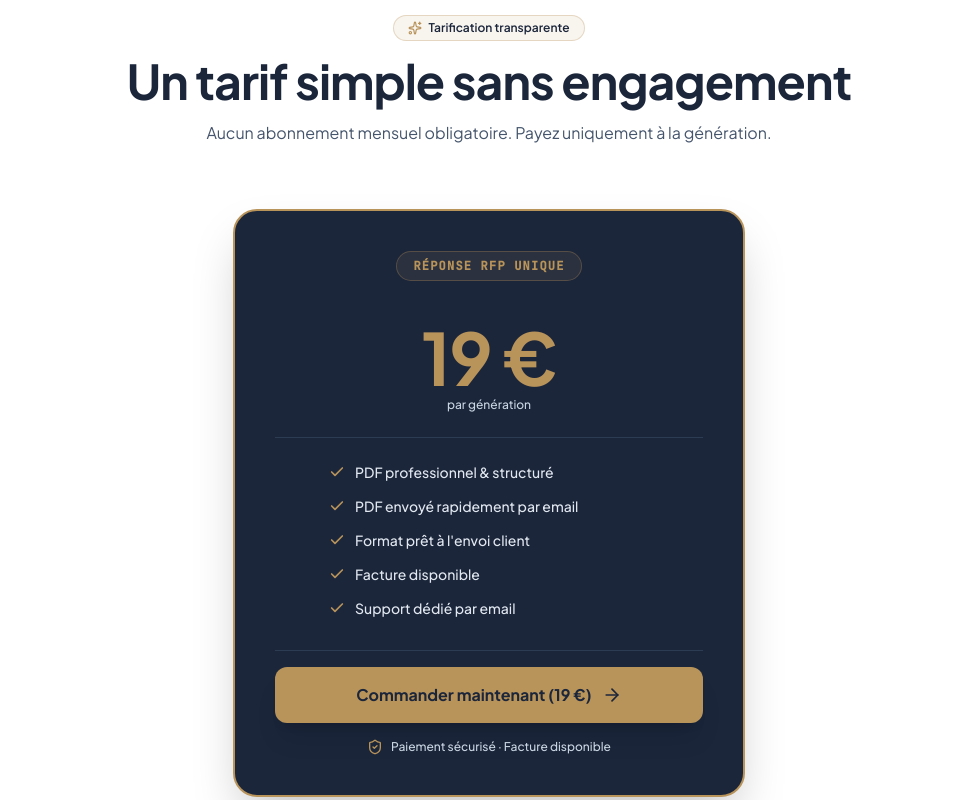
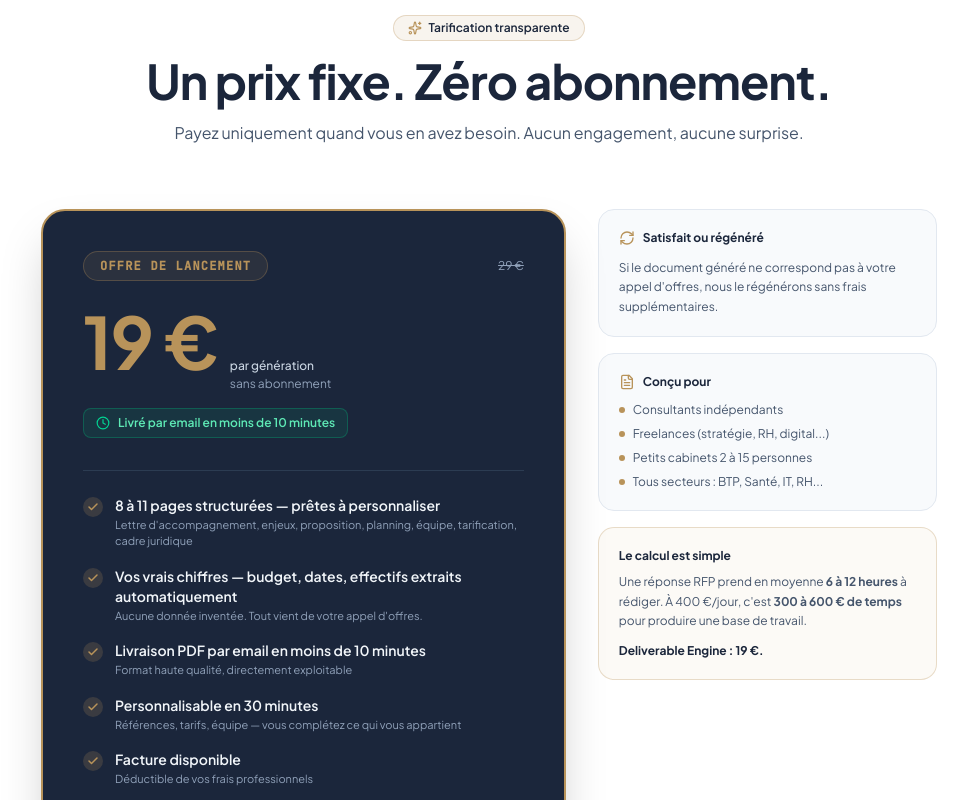
Before and after one commit to OMARMARCO23/DeliverableEngine, a React (Vite) app: page / in a window 1280 px wide. Shown: the part 6000-6800 px from the top of the page, without its empty margins (151-1119 px from the left). Built offline with nearby package versions, Linux system fonts and the light colour scheme; no server answers; a web font is replaced by a local one.

Commit message:
Refactor Pricing component with new features
Updated pricing component with new features and pricing details.

```diff
--- a/src/components/Pricing.tsx
+++ b/src/components/Pricing.tsx
@@ -5,95 +5,231 @@
 
 import React from 'react';
 import { motion } from 'motion/react';
-import { Check, Sparkles, ShieldCheck, ArrowRight, Zap } from 'lucide-react';
+import {
+  Check,
+  Sparkles,
+  ShieldCheck,
+  ArrowRight,
+  Clock,
+  RefreshCw,
+  FileText
+} from 'lucide-react';
 
 interface PricingProps {
   onOpenGenerate: () => void;
 }
 
 export default function Pricing({ onOpenGenerate }: PricingProps) {
+
   const features = [
-    "PDF professionnel & structuré",
-    "PDF envoyé rapidement par email",
-    "Format prêt à l'envoi client",
-    "Facture disponible",
-    "Support dédié par email"
+    {
+      text: "8 à 11 pages structurées — prêtes à personnaliser",
+      detail: "Lettre d'accompagnement, enjeux, proposition, planning, équipe, tarification, cadre juridique"
+    },
+    {
+      text: "Vos vrais chiffres — budget, dates, effectifs extraits automatiquement",
+      detail: "Aucune donnée inventée. Tout vient de votre appel d'offres."
+    },
+    {
+      text: "Livraison PDF par email en moins de 10 minutes",
+      detail: "Format haute qualité, directement exploitable"
+    },
+    {
+      text: "Personnalisable en 30 minutes",
+      detail: "Références, tarifs, équipe — vous complétez ce qui vous appartient"
+    },
+    {
+      text: "Facture disponible",
+      detail: "Déductible de vos frais professionnels"
+    }
   ];
 
   return (
     <section id="tarif" className="py-20 lg:py-28 bg-white border-y border-slate-200">
       <div className="mx-auto max-w-7xl px-4 sm:px-8">
 
-        {/* Header Section */}
+        {/* Header */}
         <div className="text-center max-w-3xl mx-auto mb-16">
-          <div className="inline-flex items-center gap-1.5 rounded-full bg-[#B8935A]/10 border border-[#B8935A]/30 px-3.5 py-1 text-xs font-semibold text-[#1B263B] mb-4">
+          <div className="inline-flex items-center gap-1.5 rounded-full
+                          bg-[#B8935A]/10 border border-[#B8935A]/30
+                          px-3.5 py-1 text-xs font-semibold text-[#1B263B] mb-4">
             <Sparkles className="h-3.5 w-3.5 text-[#B8935A]" />
             Tarification transparente
           </div>
-          <h2 className="font-serif-heading text-3xl sm:text-4xl lg:text-5xl font-extrabold text-[#1B263B]">
-            Un tarif simple sans engagement
+          <h2 className="font-serif-heading text-3xl sm:text-4xl lg:text-5xl
+                         font-extrabold text-[#1B263B]">
+            Un prix fixe. Zéro abonnement.
           </h2>
           <p className="mt-4 text-slate-600 text-sm sm:text-base font-sans">
-            Aucun abonnement mensuel obligatoire. Payez uniquement à la génération.
+            Payez uniquement quand vous en avez besoin.
+            Aucun engagement, aucune surprise.
           </p>
         </div>
 
-        {/* Single Centered Pricing Card */}
-        <div className="max-w-lg mx-auto">
+        {/* Card + Aside */}
+        <div className="max-w-4xl mx-auto grid grid-cols-1 lg:grid-cols-5 gap-8
+                        items-start">
+
+          {/* Colonne gauche — Carte principale */}
           <motion.div
             initial={{ opacity: 0, y: 15 }}
             whileInView={{ opacity: 1, y: 0 }}
             viewport={{ once: true }}
-            className="relative rounded-3xl bg-[#1B263B] text-white p-8 sm:p-10 border-2 border-[#B8935A] shadow-2xl text-center"
+            className="lg:col-span-3 relative rounded-3xl bg-[#1B263B]
+                       text-white p-8 sm:p-10 border-2 border-[#B8935A]
+                       shadow-2xl"
           >
-            {/* Header Title */}
-            <div className="text-xs font-mono font-bold tracking-widest text-[#B8935A] uppercase bg-[#B8935A]/10 border border-[#B8935A]/30 py-1.5 px-4 rounded-full inline-block mb-4">
-              RÉPONSE RFP UNIQUE
+            {/* Badge offre */}
+            <div className="flex items-center justify-between mb-6">
+              <span className="text-xs font-mono font-bold tracking-widest
+                               text-[#B8935A] uppercase bg-[#B8935A]/10
+                               border border-[#B8935A]/30 py-1.5 px-4
+                               rounded-full">
+                Offre de lancement
+              </span>
+              <span className="text-xs text-slate-400 line-through">29 €</span>
             </div>
 
-            {/* Price display */}
-            <div className="my-6">
-              <div className="flex items-baseline justify-center gap-2">
-                <span className="text-6xl sm:text-7xl font-extrabold font-serif-heading text-[#B8935A]">
+            {/* Prix */}
+            <div className="mb-8">
+              <div className="flex items-baseline gap-3">
+                <span className="text-6xl sm:text-7xl font-extrabold
+                                 font-serif-heading text-[#B8935A]">
                   19 €
                 </span>
+                <div className="text-left">
+                  <p className="text-xs text-slate-300 font-medium">
+                    par génération
+                  </p>
+                  <p className="text-xs text-slate-400 mt-0.5">
+                    sans abonnement
+                  </p>
+                </div>
               </div>
-              <p className="text-xs text-slate-300 font-medium mt-1">
-                par génération
-              </p>
+
+              {/* Indicateur temps */}
+              <div className="mt-4 inline-flex items-center gap-2
+                              bg-emerald-500/10 border border-emerald-500/30
+                              rounded-lg px-3 py-1.5">
+                <Clock className="h-3.5 w-3.5 text-emerald-400" />
+                <span className="text-xs font-semibold text-emerald-300">
+                  Livré par email en moins de 10 minutes
+                </span>
+              </div>
             </div>
 
-            <div className="my-6 border-t border-slate-700/80 pt-6">
-              <ul className="space-y-3.5 text-left max-w-xs mx-auto text-xs sm:text-sm text-slate-200 font-sans">
-                {features.map((item, idx) => (
-                  <li key={idx} className="flex items-center gap-2.5 font-medium">
-                    <Check className="h-4 w-4 text-[#B8935A] shrink-0 stroke-[2.5]" />
-                    <span>{item}</span>
-                  </li>
-                ))}
-              </ul>
+            {/* Features */}
+            <div className="border-t border-slate-700/80 pt-6 space-y-4">
+              {features.map((item, idx) => (
+                <div key={idx} className="flex items-start gap-3">
+                  <div className="w-5 h-5 rounded-full bg-[#B8935A]/20
+                                  flex items-center justify-center shrink-0 mt-0.5">
+                    <Check className="h-3 w-3 text-[#B8935A] stroke-[3]" />
+                  </div>
+                  <div>
+                    <p className="text-xs sm:text-sm font-semibold
+                                  text-slate-100">
+                      {item.text}
+                    </p>
+                    <p className="text-[11px] text-slate-400 mt-0.5">
+                      {item.detail}
+                    </p>
+                  </div>
+                </div>
+              ))}
             </div>
 
-            {/* CTA Button */}
-            <div className="mt-8 pt-4 border-t border-slate-700/80">
+            {/* CTA */}
+            <div className="mt-8 pt-6 border-t border-slate-700/80">
               <button
                 onClick={() => onOpenGenerate()}
-                style={{ backgroundColor: '#B8935A' }}
-                className="w-full group inline-flex items-center justify-center gap-2.5 rounded-xl hover:bg-[#9e7b45] px-6 py-4 text-base font-bold text-[#1B263B] shadow-xl transition-all cursor-pointer active:scale-98"
+                className="w-full group inline-flex items-center justify-center
+                           gap-2.5 rounded-xl bg-[#B8935A] hover:bg-[#9e7b45]
+                           px-6 py-4 text-base font-bold text-[#1B263B]
+                           shadow-xl transition-all cursor-pointer
+                           active:scale-[0.98]"
               >
-                Commander maintenant (19 €)
-                <ArrowRight className="h-5 w-5 transition-transform group-hover:translate-x-1" />
+                Générer ma réponse maintenant
+                <ArrowRight className="h-5 w-5 transition-transform
+                                       group-hover:translate-x-1" />
               </button>
 
-              <div className="mt-4 flex items-center justify-center gap-2 text-xs text-slate-300 font-medium">
+              <div className="mt-4 flex items-center justify-center gap-2
+                              text-xs text-slate-400">
                 <ShieldCheck className="h-4 w-4 text-[#B8935A]" />
                 <span>Paiement sécurisé · Facture disponible</span>
               </div>
             </div>
 
           </motion.div>
+
+          {/* Colonne droite — Arguments complémentaires */}
+          <motion.div
+            initial={{ opacity: 0, y: 15 }}
+            whileInView={{ opacity: 1, y: 0 }}
+            viewport={{ once: true }}
+            transition={{ delay: 0.15 }}
+            className="lg:col-span-2 space-y-4"
+          >
+            {/* Bloc garantie */}
+            <div className="rounded-2xl border border-slate-200 bg-slate-50
+                            p-5">
+              <div className="flex items-center gap-2 mb-3">
+                <RefreshCw className="h-4 w-4 text-[#B8935A]" />
+                <span className="text-xs font-bold text-[#1B263B]">
+                  Satisfait ou régénéré
+                </span>
+              </div>
+              <p className="text-xs text-slate-600 leading-relaxed">
+                Si le document généré ne correspond pas à votre appel d'offres,
+                nous le régénérons sans frais supplémentaires.
+              </p>
+            </div>
+
+            {/* Bloc pour qui */}
+            <div className="rounded-2xl border border-slate-200 bg-slate-50 p-5">
+              <div className="flex items-center gap-2 mb-3">
+                <FileText className="h-4 w-4 text-[#B8935A]" />
+                <span className="text-xs font-bold text-[#1B263B]">
+                  Conçu pour
+                </span>
+              </div>
+              <ul className="space-y-2 text-xs text-slate-600">
+                {[
+                  "Consultants indépendants",
+                  "Freelances (stratégie, RH, digital...)",
+                  "Petits cabinets 2 à 15 personnes",
+                  "Tous secteurs : BTP, Santé, IT, RH..."
+                ].map((who, i) => (
+                  <li key={i} className="flex items-center gap-2">
+                    <div className="w-1.5 h-1.5 rounded-full bg-[#B8935A]" />
+                    {who}
+                  </li>
+                ))}
+              </ul>
+            </div>
+
+            {/* Bloc calcul ROI */}
+            <div className="rounded-2xl border border-[#B8935A]/30
+                            bg-[#B8935A]/5 p-5">
+              <p className="text-xs font-bold text-[#1B263B] mb-2">
+                Le calcul est simple
+              </p>
+              <p className="text-xs text-slate-600 leading-relaxed">
+                Une réponse RFP prend en moyenne{' '}
+                <strong>6 à 12 heures</strong> à rédiger.
+                À 400 €/jour, c'est{' '}
+                <strong>300 à 600 € de temps</strong>{' '}
+                pour produire une base de travail.
+              </p>
+              <p className="text-xs font-bold text-[#1B263B] mt-3">
+                Deliverable Engine : 19 €.
+              </p>
+            </div>
+
+          </motion.div>
+
         </div>
-
       </div>
     </section>
   );
```
